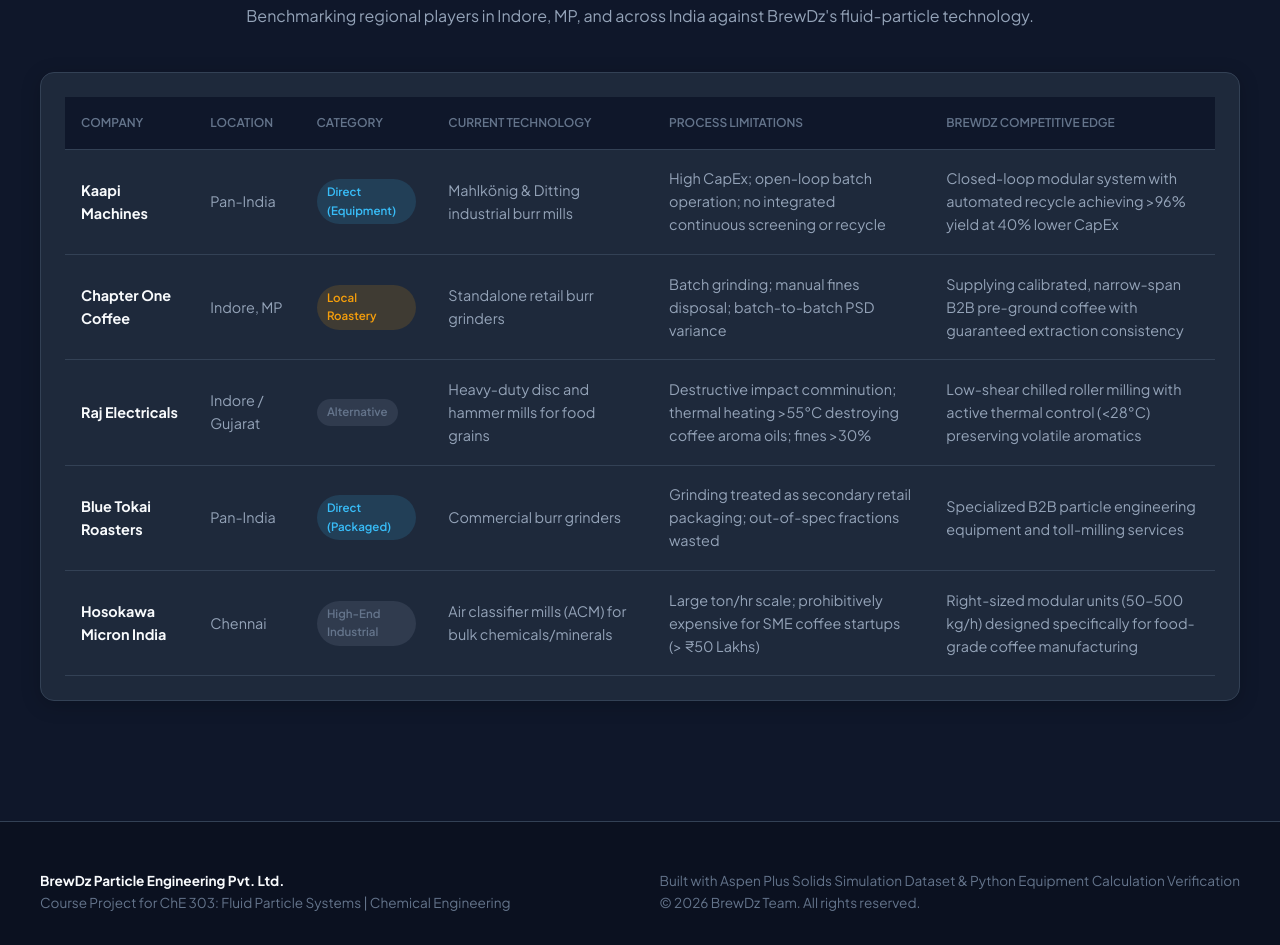
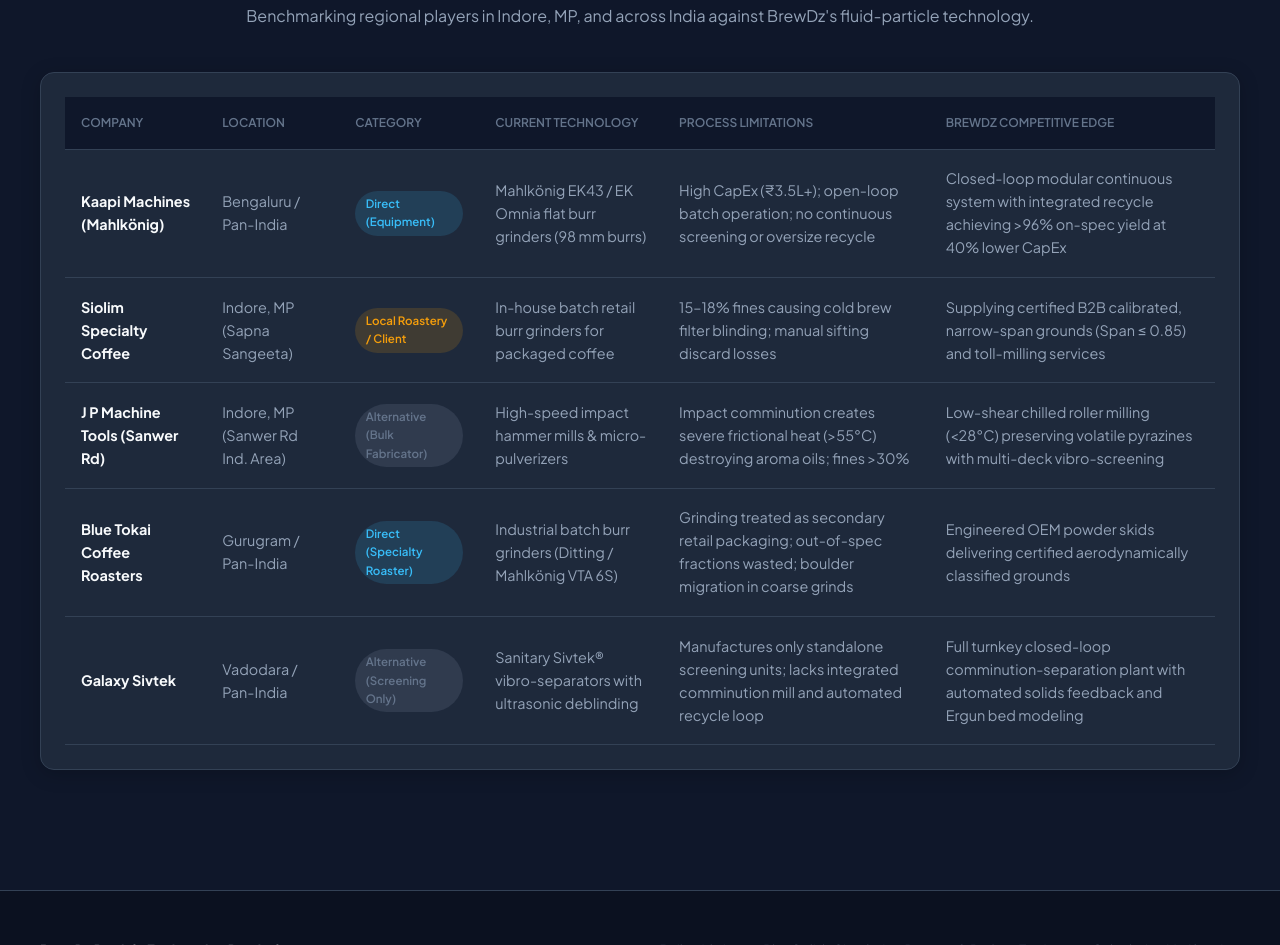
Before and after one commit to Rishan-code/Brewdz-ChE-303, a plain HTML site: page index.html in a window 1280 px wide. Shown: the part 4125-5070 px from the top of the page. Drawn offline with nearby package versions, Linux system fonts and the light colour scheme.

Commit message:
feat: in-depth competitor study report with Indore and pan-India benchmarking

```diff
--- a/index.html
+++ b/index.html
@@ -348,44 +348,44 @@
                     </thead>
                     <tbody>
                         <tr>
-                            <td><strong>Kaapi Machines</strong></td>
-                            <td>Pan-India</td>
+                            <td><strong>Kaapi Machines (Mahlkönig)</strong></td>
+                            <td>Bengaluru / Pan-India</td>
                             <td><span class="pill pill-direct">Direct (Equipment)</span></td>
-                            <td>Mahlkönig & Ditting industrial burr mills</td>
-                            <td>High CapEx; open-loop batch operation; no integrated continuous screening or recycle</td>
-                            <td>Closed-loop modular system with automated recycle achieving &gt;96% yield at 40% lower CapEx</td>
+                            <td>Mahlkönig EK43 / EK Omnia flat burr grinders (98 mm burrs)</td>
+                            <td>High CapEx (₹3.5L+); open-loop batch operation; no continuous screening or oversize recycle</td>
+                            <td>Closed-loop modular continuous system with integrated recycle achieving &gt;96% on-spec yield at 40% lower CapEx</td>
                         </tr>
                         <tr>
-                            <td><strong>Chapter One Coffee</strong></td>
-                            <td>Indore, MP</td>
-                            <td><span class="pill pill-roaster">Local Roastery</span></td>
-                            <td>Standalone retail burr grinders</td>
-                            <td>Batch grinding; manual fines disposal; batch-to-batch PSD variance</td>
-                            <td>Supplying calibrated, narrow-span B2B pre-ground coffee with guaranteed extraction consistency</td>
+                            <td><strong>Siolim Specialty Coffee</strong></td>
+                            <td>Indore, MP (Sapna Sangeeta)</td>
+                            <td><span class="pill pill-roaster">Local Roastery / Client</span></td>
+                            <td>In-house batch retail burr grinders for packaged coffee</td>
+                            <td>15–18% fines causing cold brew filter blinding; manual sifting discard losses</td>
+                            <td>Supplying certified B2B calibrated, narrow-span grounds (Span &le; 0.85) and toll-milling services</td>
                         </tr>
                         <tr>
-                            <td><strong>Raj Electricals</strong></td>
-                            <td>Indore / Gujarat</td>
-                            <td><span class="pill pill-alt">Alternative</span></td>
-                            <td>Heavy-duty disc and hammer mills for food grains</td>
-                            <td>Destructive impact comminution; thermal heating &gt;55°C destroying coffee aroma oils; fines &gt;30%</td>
-                            <td>Low-shear chilled roller milling with active thermal control (&lt;28°C) preserving volatile aromatics</td>
+                            <td><strong>J P Machine Tools (Sanwer Rd)</strong></td>
+                            <td>Indore, MP (Sanwer Rd Ind. Area)</td>
+                            <td><span class="pill pill-alt">Alternative (Bulk Fabricator)</span></td>
+                            <td>High-speed impact hammer mills & micro-pulverizers</td>
+                            <td>Impact comminution creates severe frictional heat (&gt;55°C) destroying aroma oils; fines &gt;30%</td>
+                            <td>Low-shear chilled roller milling (&lt;28°C) preserving volatile pyrazines with multi-deck vibro-screening</td>
                         </tr>
                         <tr>
-                            <td><strong>Blue Tokai Roasters</strong></td>
-                            <td>Pan-India</td>
-                            <td><span class="pill pill-direct">Direct (Packaged)</span></td>
-                            <td>Commercial burr grinders</td>
-                            <td>Grinding treated as secondary retail packaging; out-of-spec fractions wasted</td>
-                            <td>Specialized B2B particle engineering equipment and toll-milling services</td>
+                            <td><strong>Blue Tokai Coffee Roasters</strong></td>
+                            <td>Gurugram / Pan-India</td>
+                            <td><span class="pill pill-direct">Direct (Specialty Roaster)</span></td>
+                            <td>Industrial batch burr grinders (Ditting / Mahlkönig VTA 6S)</td>
+                            <td>Grinding treated as secondary retail packaging; out-of-spec fractions wasted; boulder migration in coarse grinds</td>
+                            <td>Engineered OEM powder skids delivering certified aerodynamically classified grounds</td>
                         </tr>
                         <tr>
-                            <td><strong>Hosokawa Micron India</strong></td>
-                            <td>Chennai</td>
-                            <td><span class="pill pill-alt">High-End Industrial</span></td>
-                            <td>Air classifier mills (ACM) for bulk chemicals/minerals</td>
-                            <td>Large ton/hr scale; prohibitively expensive for SME coffee startups (&gt; ₹50 Lakhs)</td>
-                            <td>Right-sized modular units (50–500 kg/h) designed specifically for food-grade coffee manufacturing</td>
+                            <td><strong>Galaxy Sivtek</strong></td>
+                            <td>Vadodara / Pan-India</td>
+                            <td><span class="pill pill-alt">Alternative (Screening Only)</span></td>
+                            <td>Sanitary Sivtek® vibro-separators with ultrasonic deblinding</td>
+                            <td>Manufactures only standalone screening units; lacks integrated comminution mill and automated recycle loop</td>
+                            <td>Full turnkey closed-loop comminution-separation plant with automated solids feedback and Ergun bed modeling</td>
                         </tr>
                     </tbody>
                 </table>
```
Also changed, not shown: 3 other files.
